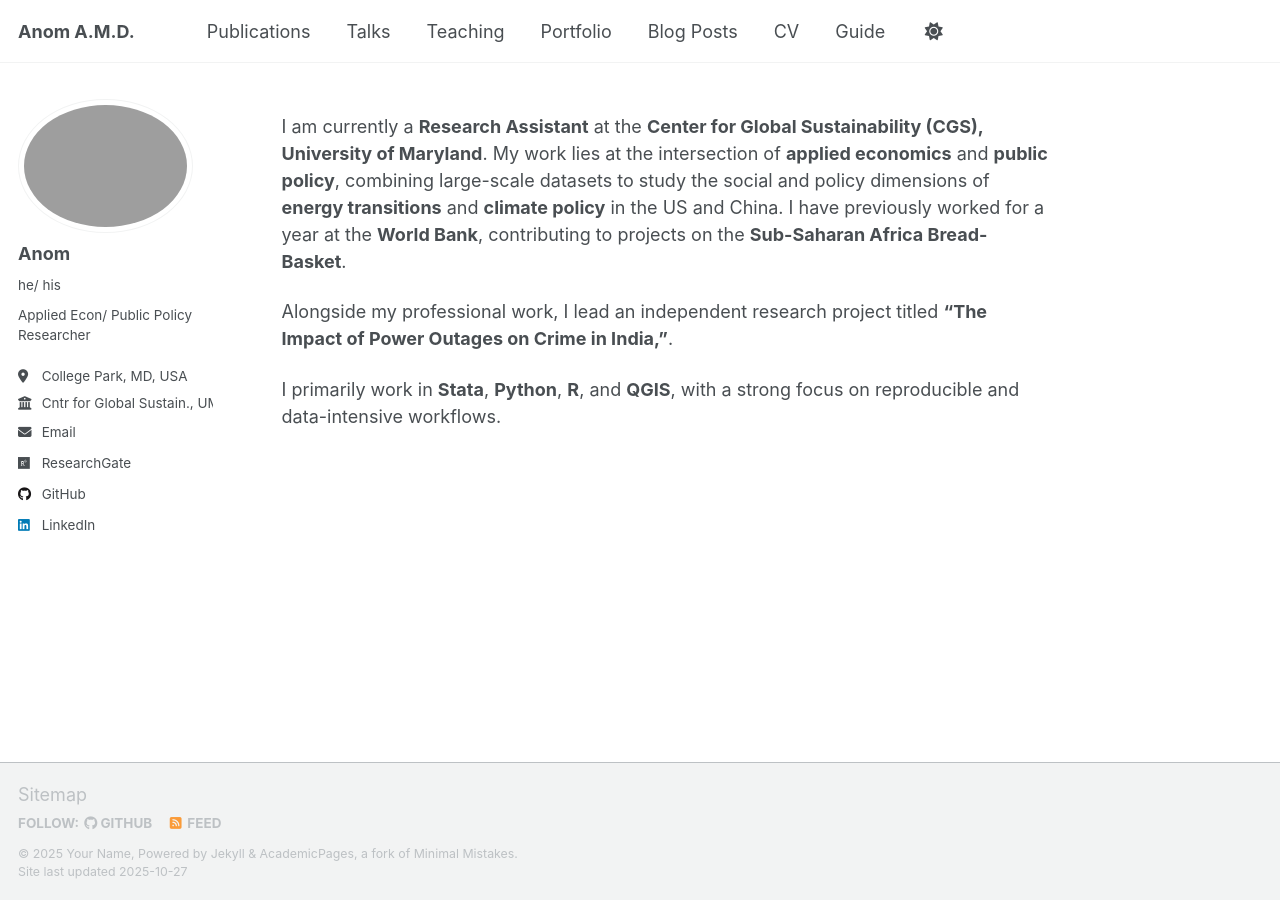
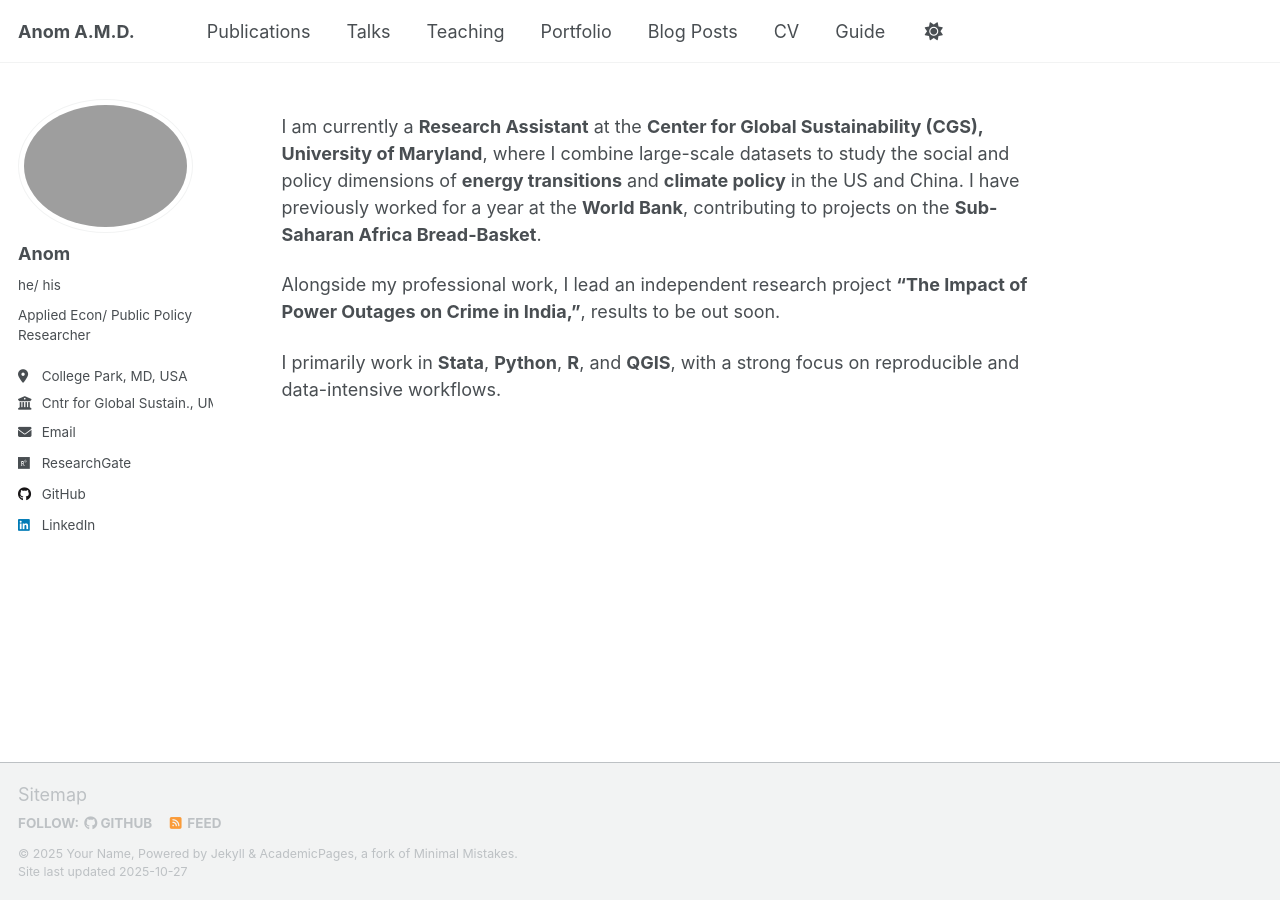
Before and after one commit to anomdule/anomdule.github.io, a Jekyll site: the page built from _pages/about.md, in a window 1280 px wide. Built offline with Jekyll 4.4.1, drawn with Linux system fonts in a browser that asks for light colours; a script that is not in the unit is left out.

Commit message:
Update about.md

```diff
--- a/_pages/about.md
+++ b/_pages/about.md
@@ -7,8 +7,8 @@ redirect_from:
   - /about.html
 ---
 
-I am currently a **Research Assistant** at the **Center for Global Sustainability (CGS), University of Maryland**. My work lies at the intersection of **applied economics** and **public policy**, combining large-scale datasets to study the social and policy dimensions of **energy transitions** and **climate policy** in the US and China. I have previously worked for a year at the **World Bank**, contributing to projects on the **Sub-Saharan Africa Bread-Basket**.
+I am currently a **Research Assistant** at the **Center for Global Sustainability (CGS), University of Maryland**, where I combine large-scale datasets to study the social and policy dimensions of **energy transitions** and **climate policy** in the US and China. I have previously worked for a year at the **World Bank**, contributing to projects on the **Sub-Saharan Africa Bread-Basket**.
 
-Alongside my professional work, I lead an independent research project titled **“The Impact of Power Outages on Crime in India,”**.
+Alongside my professional work, I lead an independent research project **“The Impact of Power Outages on Crime in India,”**, results to be out soon.
 
 I primarily work in **Stata**, **Python**, **R**, and **QGIS**, with a strong focus on reproducible and data-intensive workflows.
```
